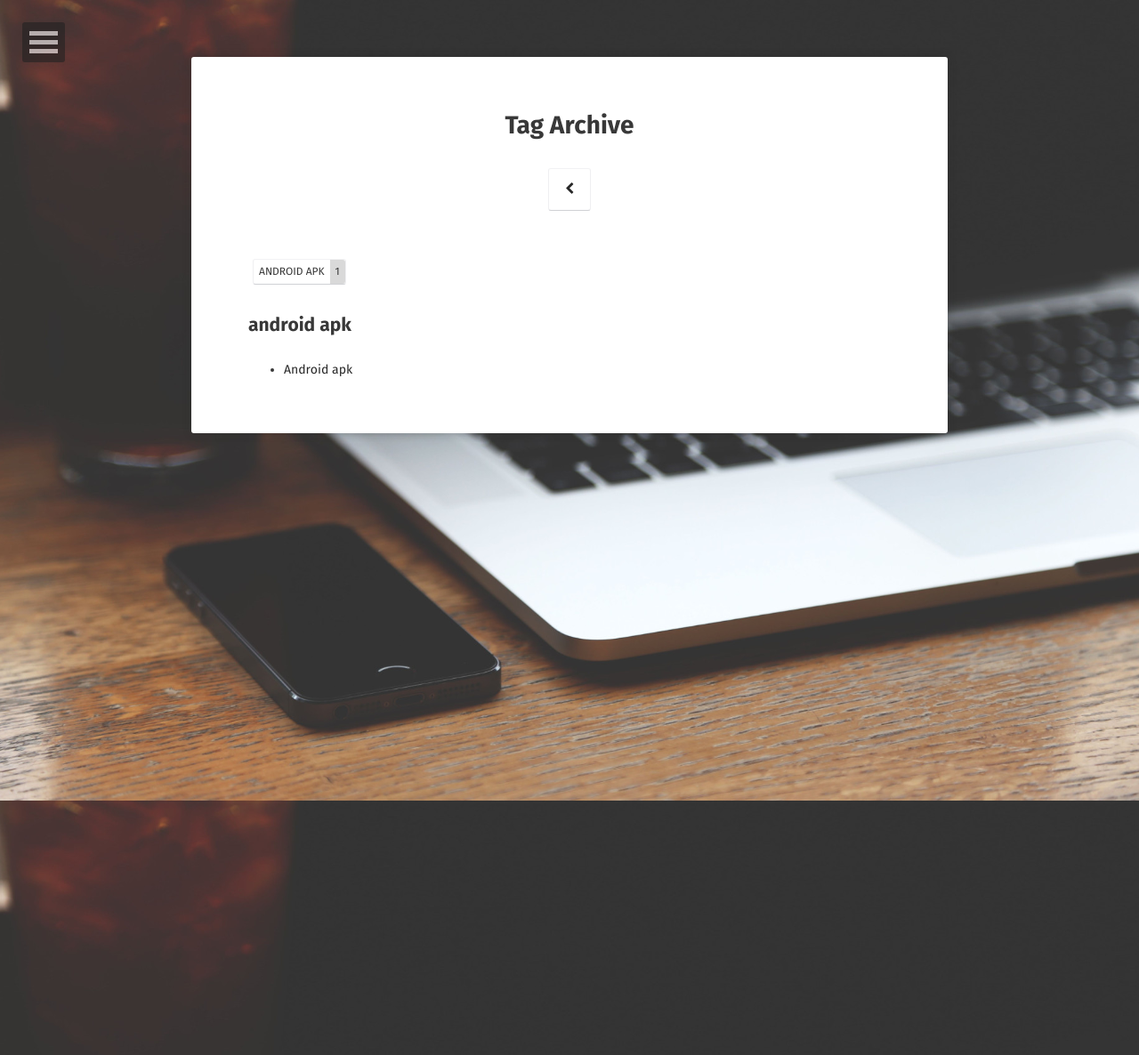
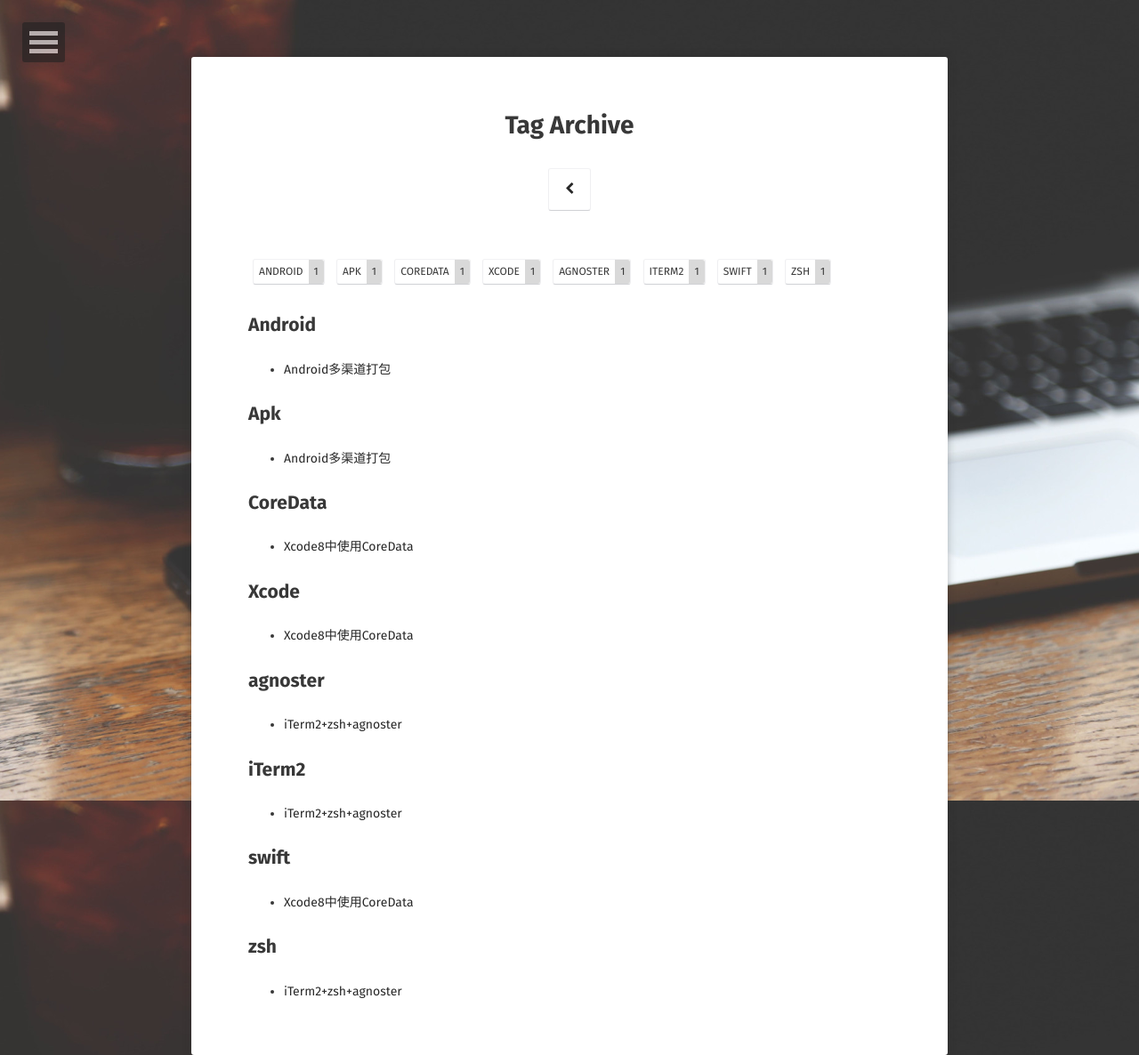
Before and after one commit to dropperY/dropperY.github.io, a Jekyll site: the page built from tags/index.html, in a window 1280 px wide. Shown: the whole page at 89% size. Built offline with Jekyll 4.4.1, drawn with Linux system fonts in a browser that asks for light colours; some web fonts are replaced; part of the change alters nothing that is shown.

Commit message:
xcode8 coredata

````diff
--- a/_posts/2016-03-27-iterm2--zsh-agnoster.markdown
+++ b/_posts/2016-03-27-iterm2--zsh-agnoster.markdown
@@ -2,6 +2,7 @@
 layout: post
 title:  iTerm2+zsh+agnoster
 date:   2016-03-27 22:20:15 +0800
+tags:   iTerm2 zsh agnoster
 ---
 
 
--- a/_posts/2016-04-17-multi_pack.markdown
+++ b/_posts/2016-04-17-multi_pack.markdown
@@ -1,8 +1,8 @@
 ---
 layout: post
-title:  Android apk
+title:  Android多渠道打包
 date:   2016-04-17 22:20:15 +0800
-tag:	 android apk
+tags:	 Android Apk
 ---
 
 
--- /dev/null
+++ b/_posts/2016-11-11-Xcode8+Coredata.markdown
@@ -0,0 +1,43 @@
+---
+layout: post
+title:  Xcode8中使用CoreData
+date:   2016-04-17 22:20:15 +0800
+tags:	 Xcode swift CoreData
+---
+
+
+# Xcode8中使用CoreData
+
+在Xcode8中想使用CoreData遇到了问题，我像以前一样新建entity之后使用`Editor`->`Create NSManagedObject SubClass`之后编译，提示如下错误：
+
+```
+ error: filename "XXX+CoreDataClass.swift" used twice:'
+```
+
+
+研究了一下发现，Xcode8开始会自动替我们生成数据库entity相对应的class. 你新建一个entity, 会在你`的DerivedData` > `Build` > `Intermediates` > `.Build`.产生如下三个文件
+
+- `COREDATA_DATAMODELNAME_+CoreDataModel.swift`
+- `EntityName+CoreDataClass.swift`
+- `EntityName+CoreDataProperties.swift`
+
+于是你创建的文件就与之重复
+
+
+## 解决办法
+
+目前强烈建议关闭此功能。
+
+![agnoster]({{ site.url }}/assets/img/xcode8_coredata.png)
+
+另外Xcode8有一个bug,就是你必须修改一下这个entity任意属性，这个控制autogen的value才会被保存，坑！
+
+另外`build`前记得`clean`,不然那些文件不会被重新生成也不会被删除，坑+1！
+
+有关StackOverFlow:
+
+- If you change the Codegen dropdown, it's new value isn't saved in Model.xcdatamodel. You have to change something else to get it to save. For example change the class name; build; change the class name back; build again.
+
+- The generated code is placed in DerivedData in the Intermediates folder, but it only happens if the folder doesn't already exist. The workaround is to do a clean then a build.
+
+[相关链接](http://stackoverflow.com/a/39394426)
````
Also changed, not shown: assets/img/xcode8_coredata.png (added).
